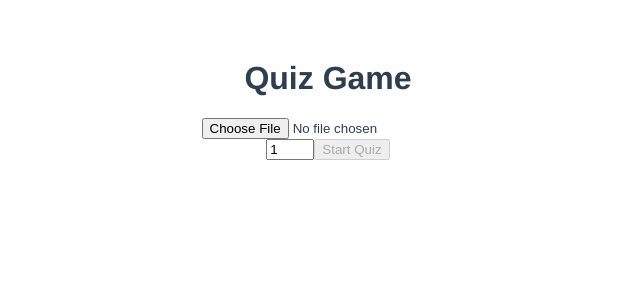
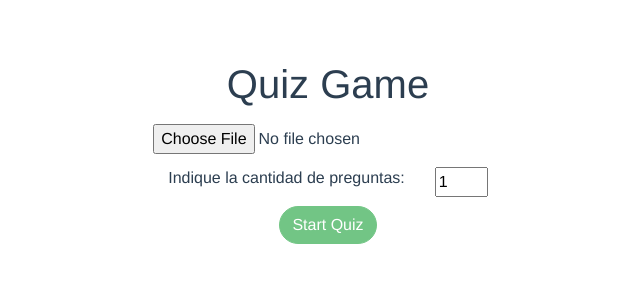
Before and after one commit to diegoag30/random-quiz, a Vue app in the folder quiz-app/: page / in a window 1280 px wide. Shown: the top 300 px of the page, without its empty margins (312-952 px from the left). Built offline with nearby package versions, Linux system fonts and the light colour scheme.

Commit message:
fix: More than 4 options allowed

```diff
--- a/quiz-app/src/App.vue
+++ b/quiz-app/src/App.vue
@@ -1,118 +1,22 @@
 <template>
+  <head>
+    <link
+      href="https://maxcdn.bootstrapcdn.com/bootstrap/4.5.2/css/bootstrap.min.css"
+      rel="stylesheet"
+    />
+  </head>
   <div id="app">
-    <h1>Quiz Game</h1>
-    <div v-if="!quizStarted">
-      <CsvReaderComponent @questions-loaded="setQuestions" />
-      <input
-        type="number"
-        v-model.number="selectedQuestions"
-        :min="1"
-        :max="questions.length"
-      />
-      <button
-        @click="startQuiz"
-        :disabled="
-          !questionsLoaded ||
-          selectedQuestions < 1 ||
-          selectedQuestions > questions.length
-        "
-      >
-        Start Quiz
-      </button>
-    </div>
-    <div v-else>
-      <div v-if="currentQuestionIndex < selectedQuestions">
-        <h3>{{ counterStore.count }} / {{ selectedQuestions }}</h3>
-        <QuestionComponent
-          :question="currentQuestion.question"
-          :options="currentQuestion.options"
-          :answer="currentQuestion.answer"
-          @option-selected="checkAnswer"
-        />
-      </div>
-      <div v-else>
-        <h2>Quiz ended!</h2>
-        <p>Your score: {{ score }} / {{ selectedQuestions }}</p>
-        <QuestionSummaryComponent
-          v-for="(question, index) in wrongAnswerStore.wrongQuestions"
-          :key="index"
-          :question="question.question"
-          :options="question.options"
-          :answer="question.answer"
-          :userAnswer="question.userAnswer"
-        />
-        <button @click="wrongAnswerStore.resetWrongQuestions">Reset</button>
-        {{ counterStore.reset() }}
-      </div>
-    </div>
+    <QuizComponent />
   </div>
 </template>
 
 <script>
-import CsvReaderComponent from "./components/CsvReaderComponent.vue";
-import QuestionComponent from "./components/QuestionComponent.vue";
-import QuestionSummaryComponent from "./components/QuestionSummaryComponent.vue";
-import { useCounterStore } from "./counterStore";
-import { useWrongAnswerStore } from "./wrongAnswerStore";
+import QuizComponent from "./components/QuizComponent.vue";
 
 export default {
   name: "App",
-  setup() {
-    const counterStore = useCounterStore();
-    const wrongAnswerStore = useWrongAnswerStore();
-    return { counterStore, wrongAnswerStore };
-  },
-  data() {
-    return {
-      questionsLoaded: false,
-      quizStarted: false,
-      questions: [],
-      currentQuestionIndex: 0,
-      score: 0,
-      selectedQuestions: 1, // Default to 1 question
-    };
-  },
   components: {
-    QuestionComponent,
-    CsvReaderComponent,
-    QuestionSummaryComponent,
-  },
-  methods: {
-    setQuestions(questions) {
-      this.questions = questions;
-      this.questionsLoaded = true;
-    },
-    shuffleQuestions() {
-      // Shuffle questions array
-      for (let i = this.questions.length - 1; i > 0; i--) {
-        const j = Math.floor(Math.random() * (i + 1));
-        [this.questions[i], this.questions[j]] = [
-          this.questions[j],
-          this.questions[i],
-        ];
-      }
-    },
-    startQuiz() {
-      this.quizStarted = true;
-      this.shuffleQuestions();
-    },
-    checkAnswer(selectedOption) {
-      const currentQuestion = this.questions[this.currentQuestionIndex];
-      if (selectedOption === currentQuestion.answer) {
-        this.score++;
-      } else {
-        const wrongAnswerQuestion = currentQuestion;
-        wrongAnswerQuestion.userAnswer = selectedOption;
-        this.wrongAnswerStore.addWrongQuestion(wrongAnswerQuestion);
-      }
-      this.currentQuestionIndex++;
-      this.counterStore.increment();
-    },
-  },
-  computed: {
-    currentQuestion() {
-      return this.questions[this.currentQuestionIndex];
-    },
+    QuizComponent,
   },
 };
 </script>
--- a/quiz-app/src/components/CsvReaderComponent.vue
+++ b/quiz-app/src/components/CsvReaderComponent.vue
@@ -20,16 +20,17 @@ export default {
             header: false,
             skipEmptyLines: true,
             complete: (results) => {
-              const questions = results.data.map(
-                (row) => (
-                  console.log(row),
-                  {
-                    question: row[0],
-                    answer: row[1],
-                    options: row.slice(2),
-                  }
-                )
-              );
+              const questions = results.data.map((row) => {
+                // Filter out blank options
+                const options = row
+                  .slice(2)
+                  .filter((option) => option.trim() !== "");
+                return {
+                  question: row[0],
+                  answer: row[1],
+                  options: options,
+                };
+              });
               this.$emit("questions-loaded", questions);
             },
           });
--- /dev/null
+++ b/quiz-app/src/components/QuizComponent.vue
@@ -0,0 +1,153 @@
+<template>
+  <div class="container text-center">
+    <div class="row">
+      <div class="col align-self-center">
+        <h1>Quiz Game</h1>
+      </div>
+    </div>
+    <div class="row justify-content-center upload-section" v-if="!quizStarted">
+      <div class="column">
+        <div class="row py-1 my-1">
+          <CsvReaderComponent @questions-loaded="setQuestions" />
+        </div>
+        <div class="row align-items-center py-1 my-1">
+          <div class="col">
+            <label>Indique la cantidad de preguntas:</label>
+          </div>
+          <div class="col-md-auto">
+            <input
+              type="number"
+              v-model.number="selectedQuestions"
+              :min="1"
+              :max="questions.length"
+            />
+          </div>
+        </div>
+        <div class="row justify-content-center">
+          <button
+            class="btn btn-success rounded-pill"
+            @click="startQuiz"
+            :disabled="
+              !questionsLoaded ||
+              selectedQuestions < 1 ||
+              selectedQuestions > questions.length
+            "
+          >
+            Start Quiz
+          </button>
+        </div>
+      </div>
+    </div>
+    <div v-else>
+      <div v-if="currentQuestionIndex < selectedQuestions">
+        <h3>{{ counterStore.count }} / {{ selectedQuestions }}</h3>
+        <QuestionComponent
+          :question="currentQuestion.question"
+          :options="currentQuestion.options"
+          :answer="currentQuestion.answer"
+          @option-selected="checkAnswer"
+        />
+      </div>
+      <div v-else>
+        <h2>Quiz ended!</h2>
+        <p>Your score: {{ score }} / {{ selectedQuestions }}</p>
+        <QuestionSummaryComponent
+          v-for="(question, index) in wrongAnswerStore.wrongQuestions"
+          :key="index"
+          :question="question.question"
+          :options="question.options"
+          :answer="question.answer"
+          :userAnswer="question.userAnswer"
+        />
+        <button class="btn btn-success rounded-pill" @click="resetQuiz">
+          Reset
+        </button>
+        {{ counterStore.reset() }}
+      </div>
+    </div>
+  </div>
+</template>
+
+<script>
+import { useCounterStore } from "../counterStore";
+import { useWrongAnswerStore } from "../wrongAnswerStore";
+import CsvReaderComponent from "./CsvReaderComponent.vue";
+import QuestionComponent from "./QuestionComponent.vue";
+import QuestionSummaryComponent from "./QuestionSummaryComponent.vue";
+
+export default {
+  name: "QuizComponent",
+  components: {
+    CsvReaderComponent,
+    QuestionComponent,
+    QuestionSummaryComponent,
+  },
+  setup() {
+    const counterStore = useCounterStore();
+    const wrongAnswerStore = useWrongAnswerStore();
+
+    return { counterStore, wrongAnswerStore };
+  },
+  data() {
+    return {
+      questionsLoaded: false,
+      quizStarted: false,
+      questions: [],
+      currentQuestionIndex: 0,
+      score: 0,
+      selectedQuestions: 1, // Default to 1 question
+    };
+  },
+  methods: {
+    setQuestions(questions) {
+      this.questions = questions;
+      this.questionsLoaded = true;
+    },
+    shuffleQuestions() {
+      // Shuffle questions array
+      for (let i = this.questions.length - 1; i > 0; i--) {
+        const j = Math.floor(Math.random() * (i + 1));
+        [this.questions[i], this.questions[j]] = [
+          this.questions[j],
+          this.questions[i],
+        ];
+      }
+    },
+    startQuiz() {
+      this.quizStarted = true;
+      this.shuffleQuestions();
+    },
+    checkAnswer(selectedOption) {
+      const currentQuestion = this.questions[this.currentQuestionIndex];
+      if (selectedOption === currentQuestion.answer) {
+        this.score++;
+      } else {
+        const wrongAnswerQuestion = currentQuestion;
+        wrongAnswerQuestion.userAnswer = selectedOption;
+        this.wrongAnswerStore.addWrongQuestion(wrongAnswerQuestion);
+      }
+      this.currentQuestionIndex++;
+      this.counterStore.increment();
+    },
+    resetQuiz() {
+      this.questionsLoaded = false;
+      this.quizStarted = false;
+      this.questions = [];
+      this.currentQuestionIndex = 0;
+      this.score = 0;
+      this.selectedQuestions = 1;
+      this.counterStore.reset();
+      this.wrongAnswerStore.resetWrongQuestions();
+    },
+  },
+  computed: {
+    currentQuestion() {
+      return this.questions[this.currentQuestionIndex];
+    },
+  },
+};
+</script>
+
+<style>
+/* Add your styles here */
+</style>
```
